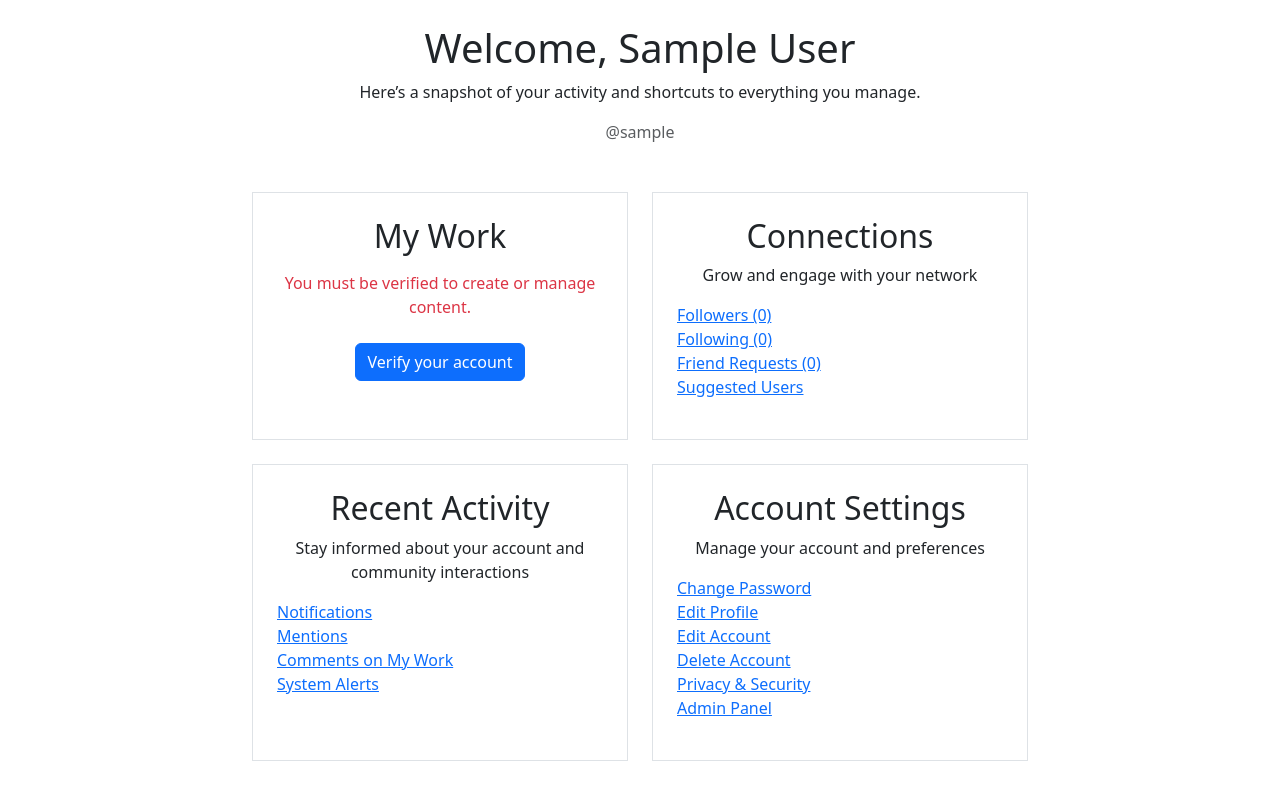
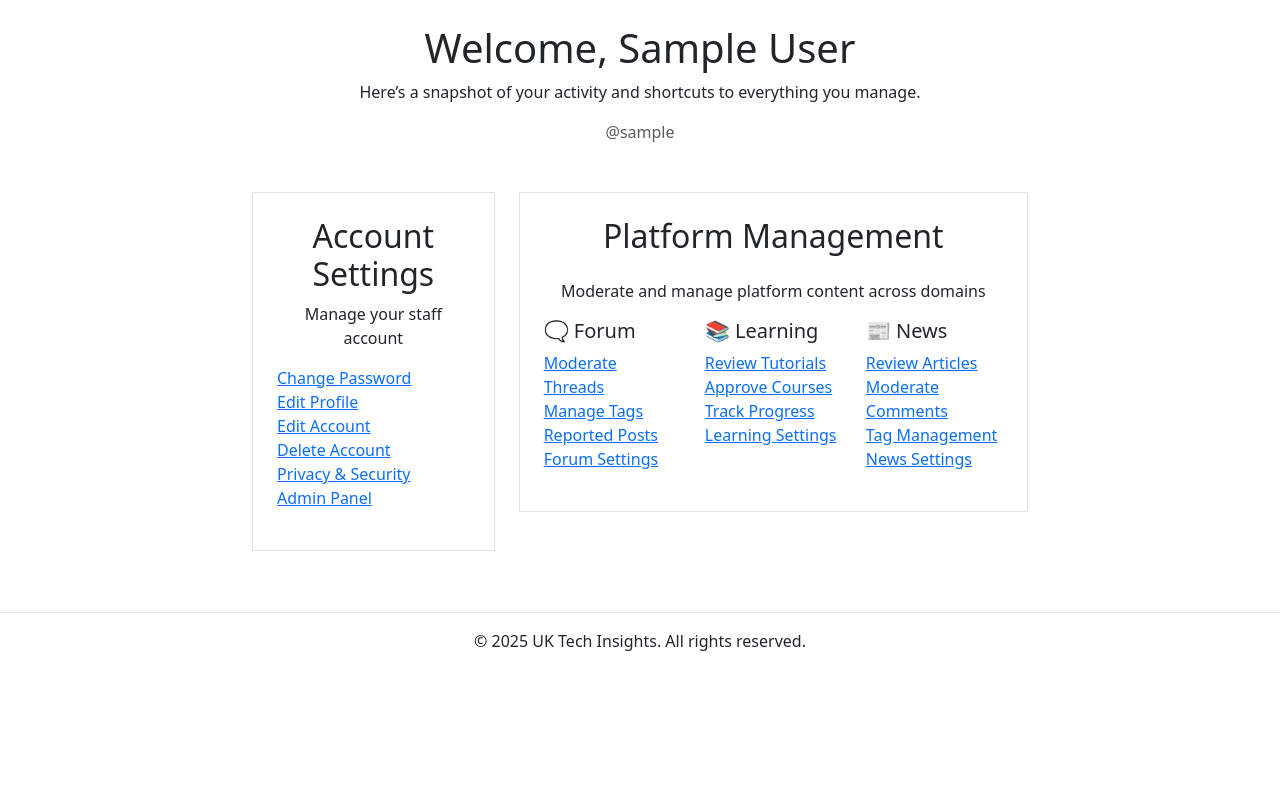
Before and after one commit to Galchov/uk-tech-insights, a Django app: template templates/accounts/dashboard.html in a window 1280 px wide. Shown: the part 131-922 px from the top of the page. After the commit the page ends 782 px from the top, so only its background shows below. Run offline with Django 5.2, Linux system fonts and the light colour scheme; the template is opened without the code that fills it, so the values that code supplies are empty; the visitor is signed in with stand-in values (Sample User, id 1).

Commit message:
:construction: feat: update dashboard logic

```diff
--- a/templates/accounts/dashboard.html
+++ b/templates/accounts/dashboard.html
@@ -17,6 +17,65 @@
 
     <div class="row g-4 justify-content-center">
 
+        {% if user.is_staff %}
+        <div class="col-12 col-lg-4">
+            <div class="border p-4">
+                <h2 class="text-center">Account Settings</h2>
+                <p class="text-center">Manage your staff account</p>
+                <ul class="list-unstyled">
+                    <li><a href="{% url 'accounts:password_change' user.pk %}">Change Password</a></li>
+                    <li><a href="{% url 'accounts:profile_edit' user.pk %}">Edit Profile</a></li>
+                    <li><a href="{% url 'accounts:account_edit' user.pk %}">Edit Account</a></li>
+                    <li><a href="{% url 'accounts:delete_account' user.pk %}">Delete Account</a></li>
+                    <li><a href="#">Privacy & Security</a></li>
+                    {% if user.is_superuser %}
+                    <li><a href="{% url 'admin:index' %}">Admin Panel</a></li>
+                    {% endif %}
+                </ul>
+            </div>
+        </div>
+
+        <div class="col-12 col-lg-8">
+            <div class="border p-4">
+                <h2 class="text-center mb-4">Platform Management</h2>
+                <p class="text-center">Moderate and manage platform content across domains</p>
+
+                <div class="row row-cols-1 row-cols-md-2 row-cols-lg-3 g-4">
+                    <div class="col">
+                        <h5 class="mb-2">🗨️ Forum</h5>
+                        <ul class="list-unstyled">
+                            <li><a href="#">Moderate Threads</a></li>
+                            <li><a href="#">Manage Tags</a></li>
+                            <li><a href="#">Reported Posts</a></li>
+                            <li><a href="#">Forum Settings</a></li>
+                        </ul>
+                    </div>
+
+                    <div class="col">
+                        <h5 class="mb-2">📚 Learning</h5>
+                        <ul class="list-unstyled">
+                            <li><a href="#">Review Tutorials</a></li>
+                            <li><a href="#">Approve Courses</a></li>
+                            <li><a href="#">Track Progress</a></li>
+                            <li><a href="#">Learning Settings</a></li>
+                        </ul>
+                    </div>
+
+                    <div class="col">
+                        <h5 class="mb-2">📰 News</h5>
+                        <ul class="list-unstyled">
+                            <li><a href="#">Review Articles</a></li>
+                            <li><a href="#">Moderate Comments</a></li>
+                            <li><a href="#">Tag Management</a></li>
+                            <li><a href="#">News Settings</a></li>
+                        </ul>
+                    </div>
+
+                </div>
+            </div>
+        </div>
+
+        {% else %}
         <div class="col-12 col-lg-6">
             <div class="border p-4 h-100">
                 <h2 class="text-center mb-3">My Work</h2>
@@ -74,15 +133,14 @@
                     <li><a href="{% url 'accounts:account_edit' user.pk %}">Edit Account</a></li>
                     <li><a href="{% url 'accounts:delete_account' user.pk %}">Delete Account</a></li>
                     <li><a href="#">Privacy & Security</a></li>
-                    {% if user.is_staff %}
-                        <li><a href="{% url 'admin:index' %}">Admin Panel</a></li>
-                    {% endif %}
                 </ul>
             </div>
         </div>
+        {% endif %}
 
     </div>
 
+    {% if not user.is_staff %}
     <div class="border p-4 mt-5 text-center">
         <h2 class="mb-4">Quick Stats</h2>
         <div class="row g-4 justify-content-center">
@@ -117,6 +175,7 @@
 
         </div>
     </div>
+    {% endif %}
 
 </div>
 {% endblock %}
```
